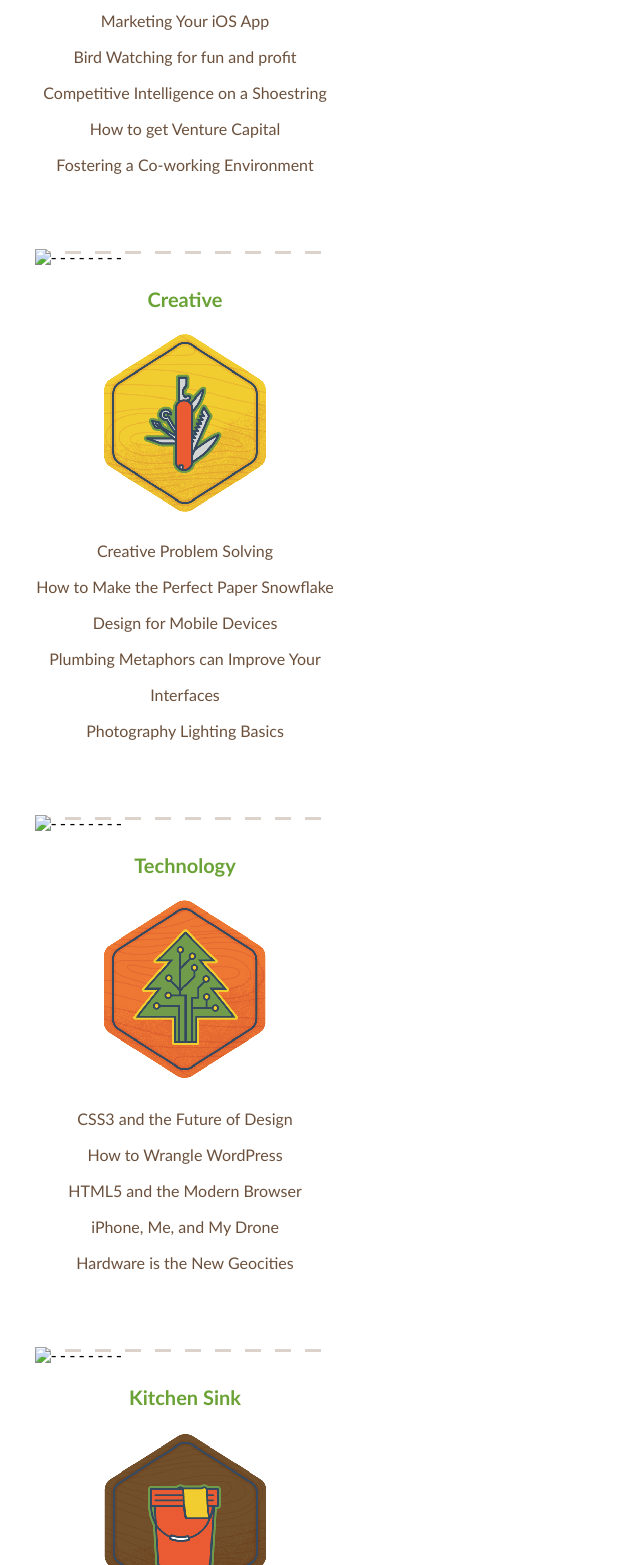
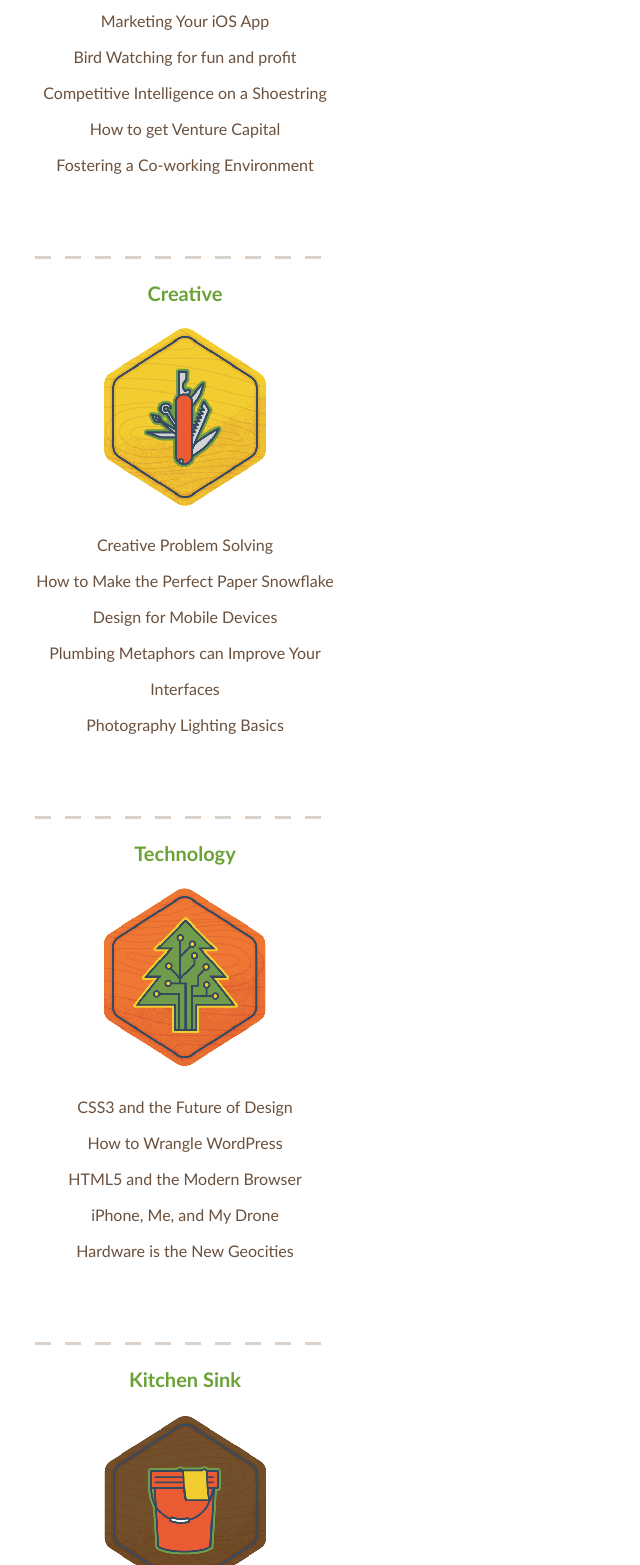
Before and after one commit to larshollingsed/barcamp, a plain HTML site: page index.html in a window 1280 px wide. Shown: the part 1931-3496 px from the top of the page, without its empty margins (0-640 px from the left). Drawn offline with Linux system fonts and the light colour scheme.

Commit message:
Fixed horizontal dash

```diff
--- a/global.css
+++ b/global.css
@@ -78,12 +78,13 @@ body {
   padding-bottom: 50px;
 }
 
-div.dash {
+h1.dash {
   background-repeat: repeat-x;
   background-image: url("./assets/part2/dash-horizontal.png");
   width: 300px;
   margin-right: 35px;
   margin-left: 35px;
+  height: 5px;
 }
 
 div.wood_bg {
--- a/index.html
+++ b/index.html
@@ -49,9 +49,8 @@
         Fostering a Co-working Environment
       </li>
     </ul>
-    <div class="dash">
-      <img alt="- - - - - - - -">
-    </div>
+    <h1 class="dash">
+    </h1>
     <p class="talk_title talk_font">
       Creative
     </p>
@@ -75,9 +74,8 @@
         Photography Lighting Basics
       </li>
     </ul>
-    <div class="dash">
-      <img alt="- - - - - - - -">
-    </div>
+    <h1 class="dash">
+    </h1>
     <p class="talk_title talk_font">
       Technology
     </p>
@@ -101,9 +99,8 @@
         Hardware is the New Geocities
       </li>
     </ul>
-    <div class="dash">
-      <img alt="- - - - - - - -">
-    </div>
+    <h1 class="dash">
+    </h1>
     <p class="talk_title talk_font">
       Kitchen Sink
     </p>
```
